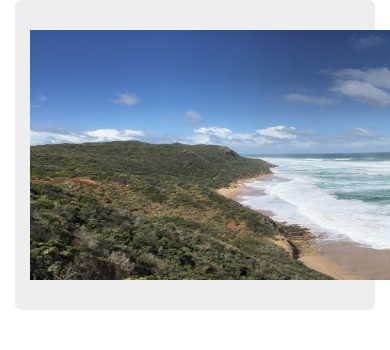
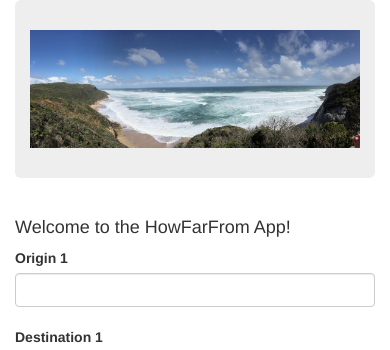
Before and after one commit to mod18/howfarfrom, a Flask app: page / in a window 390 px wide; the page is wider, and only the part inside the window is pictured. Shown: the part 56-406 px from the top of that part. Run offline with Flask 2, Linux system fonts and the light colour scheme; some libraries are stand-ins or nearby versions.

Commit message:
Update README; adjust img tag for mobile

```diff
--- a/templates/home.html
+++ b/templates/home.html
@@ -24,7 +24,7 @@
         </div>
 
         <div class="jumbotron">
-            <img src="/static/IMG_2023.JPG" height="250", width="1020">
+            <img class="img-responsive" src="/static/IMG_2023.JPG" height="250", width="1020">
         </div>
 
       <div class="row marketing">
```
Also changed, not shown: README.md.
